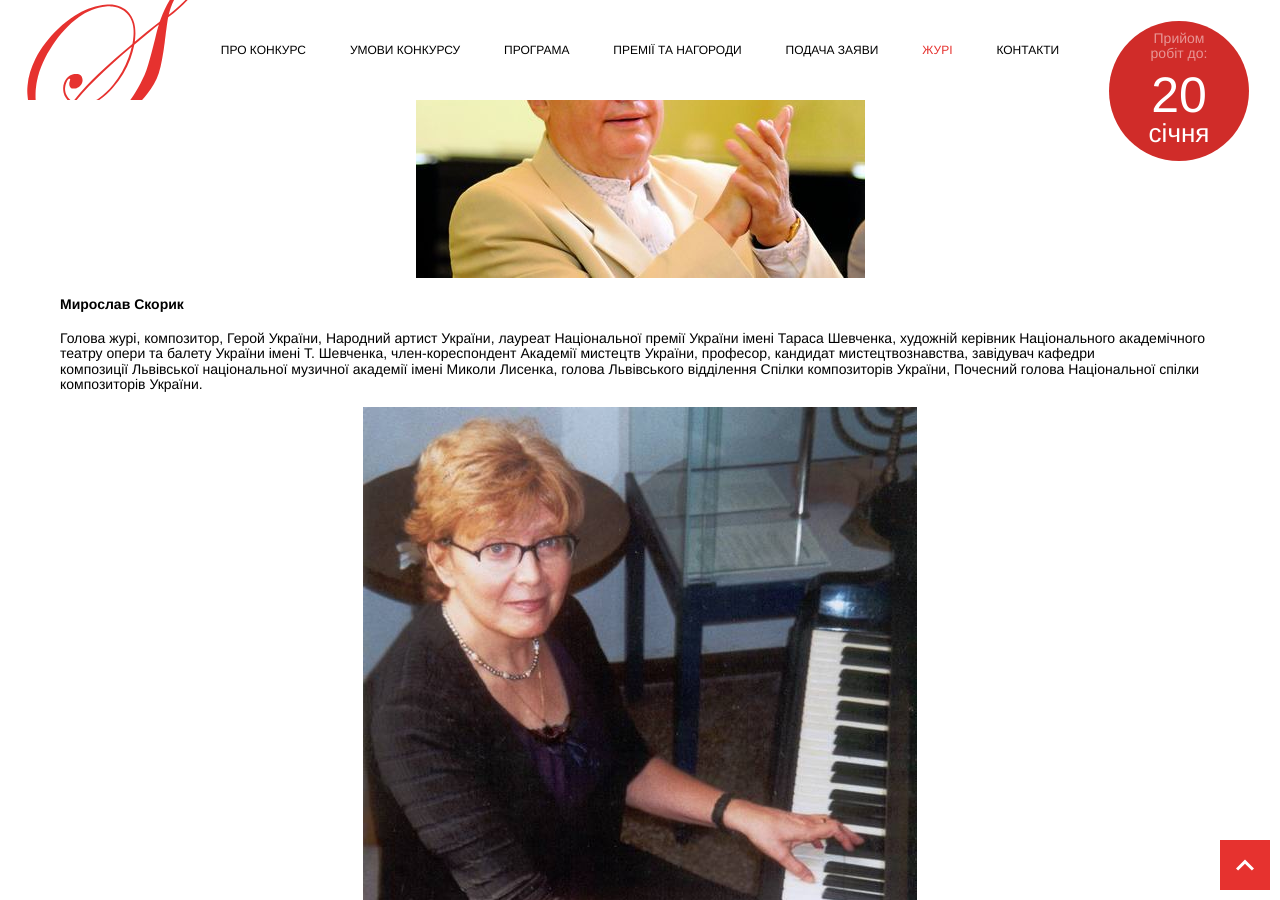
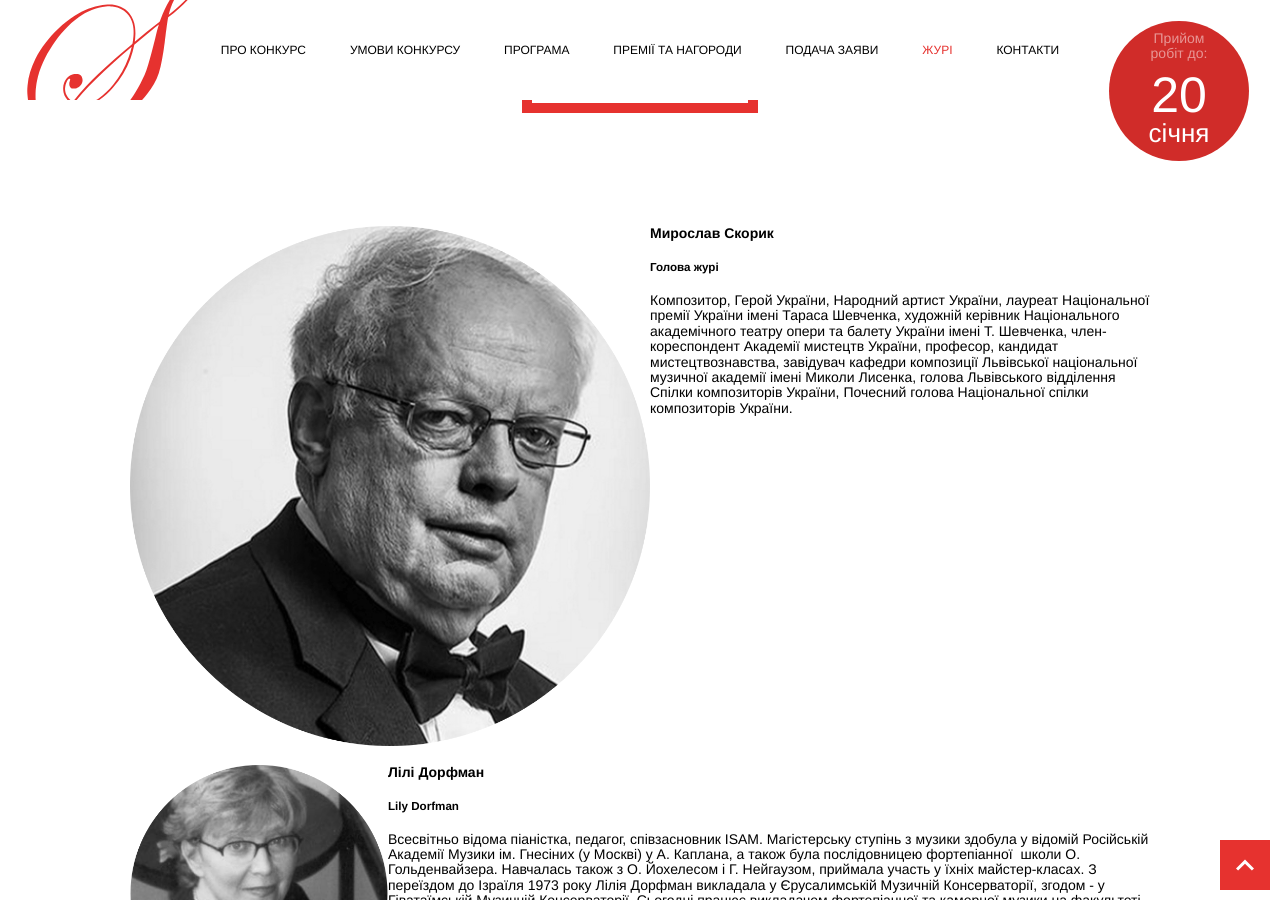
Before and after one commit to rooooster/con-amore, a Jekyll site: the page built from _posts/ua/0001-01-01-index.md, in a window 1280 px wide and 900 px high, scrolled down 4907 px. Built offline with Jekyll 4.4.1, drawn with Linux system fonts in a browser that asks for light colours; some web fonts are replaced; some of the changed text lies outside the part shown.

Commit message:
git commit -m 'add new jury photos'

```diff
--- a/_includes/01-about.html
+++ b/_includes/01-about.html
@@ -20,4 +20,5 @@
             <p>Конкурс відбуватиметься за сприяння Марини Порошенко та Міністерства культури України.</p>
         </article>
     </div>
+
 </section>
--- a/_includes/06-jury.html
+++ b/_includes/06-jury.html
@@ -1,33 +1,47 @@
-<section id="jury">
+<section id="jury" class="jury">
+
+    <div class="caption">
         <h3>Журі</h3>
-    <article>
-        <img src="{{ site.baseurl }}/assets/img/jury/skoryk.jpg" alt="Photo Of Skoryk">
+        <hr>
+        <hr>
+        <hr>
+        <hr>
+        <hr>
+    </div>
+
+    <div class="description">
+        <article class="skoryk">
+            <img src="{{ site.baseurl }}/assets/img/jury/skoryk.png" alt="Photo Of Skoryk">
             <h4>Мирослав Скорик</h4>
-        <p>Голова журі, композитор, Герой України, Народний артист України, лауреат Національної премії України імені Тараса Шевченка, художній керівник Національного академічного театру опери та балету України імені Т. Шевченка, член-кореспондент Академії мистецтв України, професор, кандидат мистецтвознавства, завідувач кафедри композиції Львівської національної музичної академії імені Миколи Лисенка, голова Львівського відділення Спілки композиторів України, Почесний голова Національної спілки композиторів України.</p>
+            <h5>Голова журі</h5>
+            <p>Композитор, Герой України, Народний артист України, лауреат Національної премії України імені Тараса Шевченка, художній керівник Національного академічного театру опери та балету України імені Т. Шевченка, член-кореспондент Академії мистецтв України, професор, кандидат мистецтвознавства, завідувач кафедри композиції Львівської національної музичної академії імені Миколи Лисенка, голова Львівського відділення Спілки композиторів України, Почесний голова Національної спілки композиторів України.</p>
         </article>
-    <article>
-        <img src="{{ site.baseurl }}/assets/img/jury/dorfman.jpg" alt="Photo Of Dorfman">
+        <article class="dorfman">
+            <img src="{{ site.baseurl }}/assets/img/jury/dorfman.png" alt="Photo Of Dorfman">
             <h4>Лілі Дорфман</h4>
-        <p>(Lily Dorfman) – всесвітньо відома піаністка, педагог, співзасновник ISAM. Магістерську ступінь з музики здобула у відомій Російській Академії Музики ім. Гнесіних (у Москві) у А. Каплана, а також була послідовницею фортепіанної  школи О. Гольденвайзера. Навчалась також з О. Йохелесом і Г. Нейгаузом, приймала участь у їхніх майстер-класах. З переїздом до Ізраїля 1973 року Лілія Дорфман викладала у Єрусалимській Музичній Консерваторії, згодом - у Гіватаїмській Музичній Консерваторії. Сьогодні працює викладачем фортепіанної та камерної музики на факультеті Музичної Школи Buchman-Mehta в Університеті Тель-Авіва. Від 2009 р. є викладачем міжнародних майстер-класів у Зальцзбурзькій консерваторії «Моцартеум», проводить численні майстер-класи. Багато її студентів працюють викладачами фортепіанних факультетів музичних академій у всьому світі, є переможцями міжнародних та національних фортепіанних конкурсів, навчаються у музичних академіях Ізраїля, Росії, Німеччини, Англії, США, є стипендіатами Американо-Ізраїльського Культурного Фонду.</p>
+            <h5>Lily Dorfman</h5>
+            <p>Всесвітньо відома піаністка, педагог, співзасновник ISAM. Магістерську ступінь з музики здобула у відомій Російській Академії Музики ім. Гнесіних (у Москві) у А. Каплана, а також була послідовницею фортепіанної  школи О. Гольденвайзера. Навчалась також з О. Йохелесом і Г. Нейгаузом, приймала участь у їхніх майстер-класах. З переїздом до Ізраїля 1973 року Лілія Дорфман викладала у Єрусалимській Музичній Консерваторії, згодом - у Гіватаїмській Музичній Консерваторії. Сьогодні працює викладачем фортепіанної та камерної музики на факультеті Музичної Школи Buchman-Mehta в Університеті Тель-Авіва. Від 2009 р. є викладачем міжнародних майстер-класів у Зальцзбурзькій консерваторії «Моцартеум», проводить численні майстер-класи. Багато її студентів працюють викладачами фортепіанних факультетів музичних академій у всьому світі, є переможцями міжнародних та національних фортепіанних конкурсів, навчаються у музичних академіях Ізраїля, Росії, Німеччини, Англії, США, є стипендіатами Американо-Ізраїльського Культурного Фонду.</p>
         </article>
-    <article>
-        <img src="{{ site.baseurl }}/assets/img/jury/kot.jpg" alt="Photo Of Kot">
+        <article class="kot">
+            <img src="{{ site.baseurl }}/assets/img/jury/kot.png" alt="Photo Of Kot">
             <h4>Юрій Кот</h4>
             <p>в. о. професора Національної музичної академії імені П. І. Чайковського, заслужений артист України, лауреат премії імені Левка Ревуцького. Закінчив Київську державну консерваторію імені П. І. Чайковського та асистентуру-стажування при ній. Лауреат національних та міжнародних конкурсів, зокрема: лауреат Національного конкурсу піаністів імені Миколи Лисенка в Києві (1988 р.); лауреат першого Міжнародного конкурсу піаністів ім. С. Прокоф’єва в Санкт-Петербурзі (Росія, 1992 р.); у складі фортепіанного дуету з Іриною Алексійчук - лауреат Першого Міжнародного конкурсу виконавців камерної музики «Золота осінь» в Хмельницькому (1993 р.); переможець 45-го Міжнародного конкурсу фортепіанних дуетів ARD в Мюнхені (Німеччина, 1996 р.); лауреат 6-го Міжнародного конкурсу фортепіанних дуетів Murray Dranoff в Майамі (США, 1997 р.). Багато гастролює в Україні, Польщі, Словаччині, балканських країнах, Японії, Німеччині, Італії, Франції, Іспанії, Португалії, США, Росії, Казахстані, Азербайджані як соліст та у складі фортепіанного дуету з Іриною Алексійчук. Член журі та голова численних конкурсів в Україні та за її межами.</p>
         </article>
-    <article>
-        <img src="{{ site.baseurl }}/assets/img/jury/olyinyk.jpg" alt="Photo Of Olyinyk">
+        <article class="olyinyk">
+            <img src="{{ site.baseurl }}/assets/img/jury/olyinyk.png" alt="Photo Of Olyinyk">
             <h4>Олександра Олійник</h4>
             <p>відомий музикознавець, музичний критик, журналіст, громадський діяч. Проректор Національної музичної академії України імені П. І. Чайковського, секретар правління Національної спілки композиторів України з міжнародних зв’язків; Генеральний секретар Національного комітету Міжнародної Музичної Ради (ICM)/ ЮНЕСКО, член Національного комітету України у справах ЮНЕСКО. Особливо велику роботу проводить у галузі міжнародної культурної діяльності: спільно з посольствами організувала і провела понад 70 концертних презентацій «Музичні діалоги», є співзасновником Української секції Міжнародного товариства сучасної музики (ISCM). Леся Олійник представляла Україну на фестивалях, конкурсах і наукових конференціях в Німеччині, Швейцарії, Польщі, Бельгії, Франції, Швеції, Великій Британії. Значну популярність здобули засновані й організовані неюавторські цикли: «Київські сезони»; філармонічні концертні цикли «Музична культура Європи» і «Забуті сторінки». Леся Олійник є автором понад 200 публікацій в ЗМІ. Як музичний оглядач радіо «Свобода» провела понад 300 передач і прямих ефірів, є постійним учасником прямих ефірів з проблем української музичної культури Національної телерадіокомпанії України. Леся Олійник є автором монографій, розділів до «Історії української музики» в 6-ти томах, понад 100 статей в наукових вітчизняних та зарубіжних збірниках. Нагороджена Почесною грамотою Київської міської держадміністрації (2005 р.), Орденом Святої Великомучениці Варвари (2009 р.).</p>
         </article>
-    <article>
-        <img src="{{ site.baseurl }}/assets/img/jury/suhovienko.jpg" alt="Photo Of Suhovienko">
+        <article class="suhovienko">
+            <img src="{{ site.baseurl }}/assets/img/jury/suhovienko.png" alt="Photo Of Suhovienko">
             <h4>Дмитро Суховієнко</h4>
             <p>закінчив Київську Державну консерваторію імені П.І.Чайковського. Отримав стипендію Ієгуді Менухіна для навчання у Швейцарії. Учасник майстер-класів з Полом Бадур-Шкода, Баррі Дуглас, Дмітрієм Башкіровим, Філіппом Антремо, Абдель Рахман Ель-Баша та ін. Лауреат міжнародних конкурсів піаністів "Rovere d'Oro" в Італії та "Клара Шуман" у Німеччині. Записав 5 альбомів з творами Ф. Шопена, М. Колесси, С. Прокоф’єва, Ф. Ліста, Ф. Шуберта, С. Рахманінова, Р. Шумана, Й. Брамса та М. Мусорського.  Дмитро Суховієнко є Артистичним директором серії концертів у Європейському Парламенті в Брюсселі та Музичним директором міжнародної асоціації «АІДА</p>
         </article>
-    <article>
-        <img src="{{ site.baseurl }}/assets/img/jury/fedorov.jpg" alt="Photo Of Fedorov">
+        <article class="fedorov">
+            <img src="{{ site.baseurl }}/assets/img/jury/fedorov.png" alt="Photo Of Fedorov">
             <h4>Борис Федоров</h4>
             <p>піаніст, доцент Національної музичної академії імені П. І. Чайковського. Закінчив з відзнакою Московську державну консерваторію імені П. І. Чайковського та асистентуру-стажування під керівництвом професора Г. Аксельрода. Лауреат і дипломант міжнародних конкурсів у Римі (1995), Сенігаліі (1994, Італія), Порто (1993, Португалія); Gran Prix Всеукраїнського фестивалю пам'яті Регіни та Володимира Горовиця у Києві (1995). Концертує як в Україні, так і за кордоном - в Італії, США, Нідерландах (де двічі виступав у Amsterdam Concertgebouw). Має велику кількість записів у фонді національної телерадіокомпанії України.  Учні понад 60 разів ставали переможцями міжнародних конкурсів, багато з них мають міжнародну концертну кар'єру. Борис Федоров автор наукових статей та член журі національних і міжнародних конкурсів. Художній керівник музичних проектів, серед яких - святковий концерт молодих українських і грузинських піаністів, присвячений Дню незалежності Грузії в Києві (2008); фестиваль "Світло музики в Полтаві" (2004); концерти молодих виконавців та майстер-класи в містах України.</p>
         </article>
+    </div>
+
 </section>
--- a/assets/css/_01-about.scss
+++ b/assets/css/_01-about.scss
@@ -7,27 +7,6 @@ section.about {
     text-align: center;
     padding-bottom: 95px;
 
-    .caption {
-        border: 10px solid #E6322F;
-        display: inline-block;
-        padding: 45px 65px 35px;
-        margin: 0 auto 95px;
-
-        h3 {
-            letter-spacing: 2.73px;
-            text-transform: uppercase;
-            font-weight: 200;
-            font-size: 30px;
-            line-height: 1;
-            margin: 0 0 35px;
-        }
-        hr {
-            border: 0;
-            height: 1px;
-            background: #d4d4d4;
-            margin: 0 0 3px;
-        }
-    }
     .description {
         text-align: left;
         font-family: $oranienbaum;
--- /dev/null
+++ b/assets/css/_06-jury.scss
@@ -0,0 +1,53 @@
+section.jury {
+    position: relative;
+    z-index: 1;
+    // margin-top: -9%;
+    max-width: 1020px;
+    margin: 0 auto;
+    text-align: center;
+    padding-bottom: 95px;
+
+    .description {
+        text-align: left;
+        @include clearfix;
+
+        article {
+            @include clearfix;
+
+            img {
+                max-width: 258px;
+                float: left;
+            }
+            h4 {
+
+            }
+            h5 {
+
+            }
+            p {
+
+            }
+
+            &.skoryk {
+                img {
+                    max-width: 520px;
+                }
+            }
+            &.dorfman {
+
+            }
+            &.kot {
+
+            }
+            &.olyinyk {
+
+            }
+            &.suhovienko {
+
+            }
+            &.fedorov {
+
+            }
+        }
+    }
+}
--- /dev/null
+++ b/assets/css/_caption.scss
@@ -0,0 +1,25 @@
+.caption {
+    border: 10px solid #E6322F;
+    display: inline-block;
+    padding: 45px 65px 35px;
+    margin: 0 auto 95px;
+
+    h3 {
+        letter-spacing: 2.73px;
+        text-transform: uppercase;
+        font-weight: 200;
+        font-size: 30px;
+        line-height: 1;
+        margin: 0 0 35px;
+    }
+    hr {
+        border: 0;
+        height: 1px;
+        background: #d4d4d4;
+        margin: 0 0 3px;
+    }
+
+    section.about & {
+
+    }
+}
--- a/assets/css/main.sass
+++ b/assets/css/main.sass
@@ -11,7 +11,9 @@ $path: '../img/fotorama/'
 @import 'last-day'
 @import 'nav-main'
 @import 'nav-lang'
+@import 'caption'
 @import '01-about'
+@import '06-jury'
 @import '10-partners'
 @import 'fotorama-custom'
 @import 'rooster'
```
Also changed, not shown: assets/img/jury/dorfman.png (added), assets/img/jury/fedorov.png (added), assets/img/jury/kot.png (added), assets/img/jury/olyinyk.png (added), assets/img/jury/skoryk.png (added), assets/img/jury/suhovienko.png (added). Lines whose indentation alone changed are shown as unchanged.
